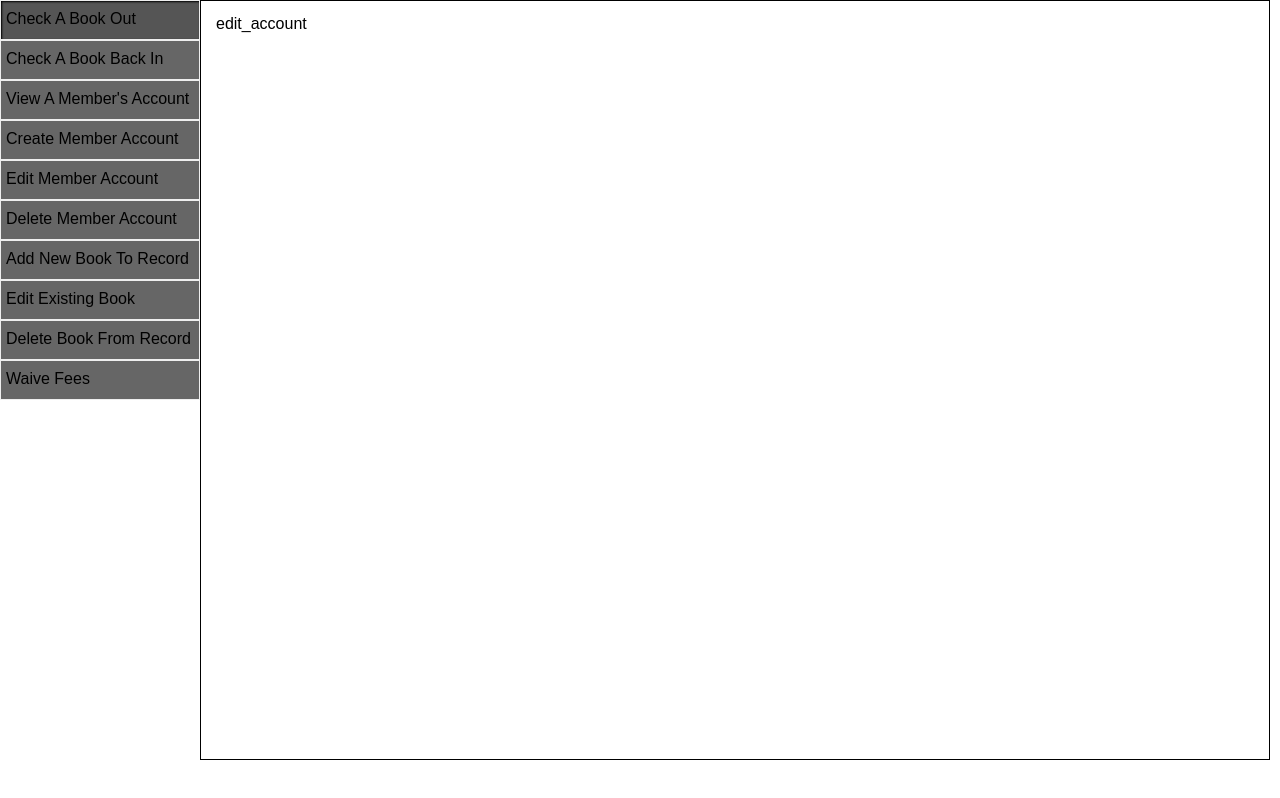
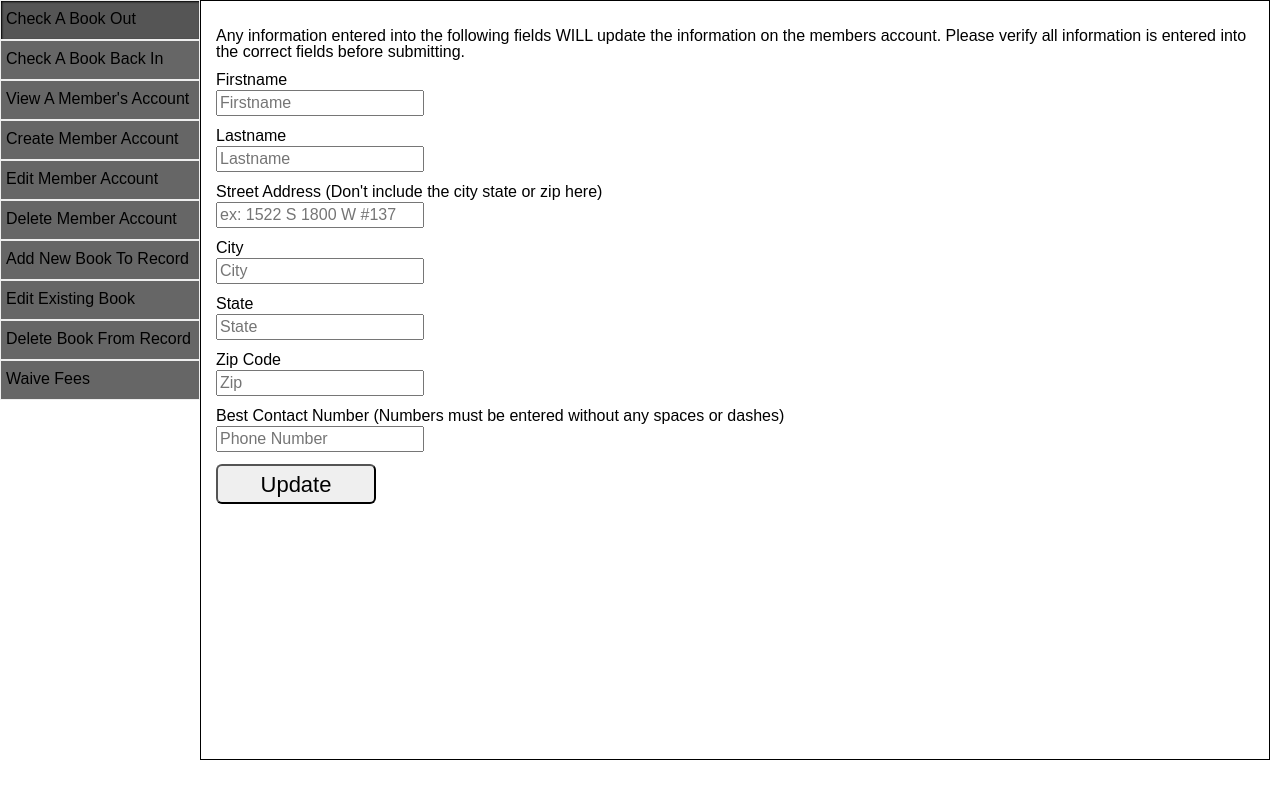
Before and after one commit to claytonpabst/library-catalog, a React (Create React App) app: page /admin in a window 1280 px wide. Both pictures are taken after a click on the item "Edit Member Account". Built offline with nearby package versions, Linux system fonts and the light colour scheme; the HTML template or start-up script is replaced by a standard one.

Commit message:
component to update member info is done

```diff
--- a/src/components/Admin/Forms/EditAccount.js
+++ b/src/components/Admin/Forms/EditAccount.js
@@ -2,12 +2,116 @@ import React, { Component } from 'react';
 import axios from 'axios';
 
 class EditAccount extends Component {
+  constructor(props){
+    super(props);
+    this.state = {
+      firstname: '',
+      lastname: '',
+      streetAddress: '',
+      city: '',
+      state: '',
+      zip: '',
+      phone: ''
+    }
 
+    this.handleUpdates = this.handleUpdates.bind(this);
+    this.submitInfo = this.submitInfo.bind(this);
+  }
+
+  handleUpdates(e, str){
+    if (str === 'firstname'){
+      this.setState({
+        firstname: e.target.value
+      })
+    }else if (str === 'lastname'){
+      this.setState({
+        lastname: e.target.value
+      })
+    }else if (str === 'streetAddress'){
+      this.setState({
+        streetAddress: e.target.value
+      })
+    }else if (str === 'city'){
+      this.setState({
+        city: e.target.value
+      })
+    }else if (str === 'state'){
+      this.setState({
+        state: e.target.value
+      })
+    }else if (str === 'zip'){
+      let arr = e.target.value.split('');
+      if ( isNaN(Number(arr[arr.length-1])) && arr.length ){
+        alert('Only numbers can be entered into the zip code field.')
+      }else{
+        this.setState({
+          zip: e.target.value
+        })
+      }
+    }else if (str === 'phone'){
+      let arr = e.target.value.split('');
+
+      if ( isNaN(Number(arr[arr.length-1])) && arr.length ){
+        alert('Only numbers can be entered into phone number field.')
+      }else{
+        this.setState({
+          phone: e.target.value
+        })
+      }
+
+    }
+  }
+
+  submitInfo(){
+
+    if (this.state.zip.length !== 5){
+      return alert('Zip code must be 5 digits long')
+    }
+    if (this.state.phone.length !== 14){
+      return alert('Phone number must include area code and must be 10 digits long')
+    }
+
+    let newInfo = this.state;
+    axios.put(`/api/members/this.state.id`, newInfo)
+    .then( res => alert(res) )
+
+  }
 
   render() {
-        return (
+    return (
       <section className="edit_account">
-edit_account
+
+        <h3>Any information entered into the following fields WILL update the information on the members account. Please verify all information is entered into the correct fields before submitting.</h3>
+
+        <h3>Firstname</h3>
+        <input placeholder='Firstname'
+        onChange={ (e) => this.handleUpdates(e, 'firstname') } />
+
+        <h3>Lastname</h3>
+        <input placeholder='Lastname'
+        onChange={ (e) => this.handleUpdates(e, 'lastname') } />
+
+        <h3>Street Address (Don't include the city state or zip here)</h3>
+        <input placeholder='ex: 1522 S 1800 W #137'
+        onChange={ (e) => this.handleUpdates(e, 'streetAddress') } />
+
+        <h3>City</h3>
+        <input placeholder='City'
+        onChange={ (e) => this.handleUpdates(e, 'city') } />
+
+        <h3>State</h3>
+        <input placeholder='State'
+        onChange={ (e) => this.handleUpdates(e, 'state') } />
+
+        <h3>Zip Code</h3>
+        <input placeholder='Zip' value={ this.state.zip }
+        onChange={ (e) => this.handleUpdates(e, 'zip') } />
+
+        <h3>Best Contact Number (Numbers must be entered without any spaces or dashes)</h3>
+        <input placeholder='Phone Number' value={ this.state.phone }
+        onChange={ (e) => this.handleUpdates(e, 'phone') } />
+
+        <button onClick={ this.submitInfo }>Update</button>
 
       </section>
     );
```
